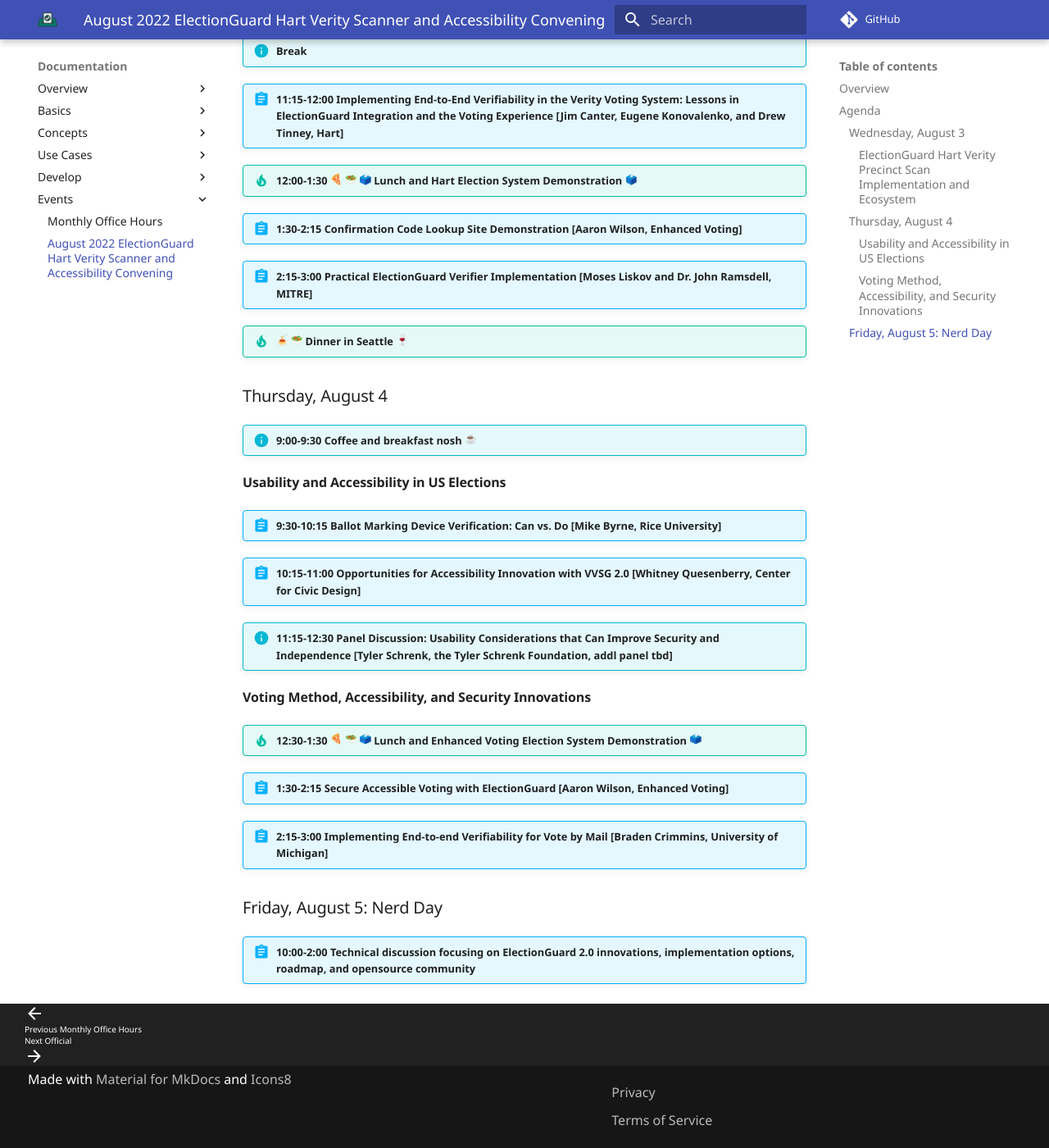
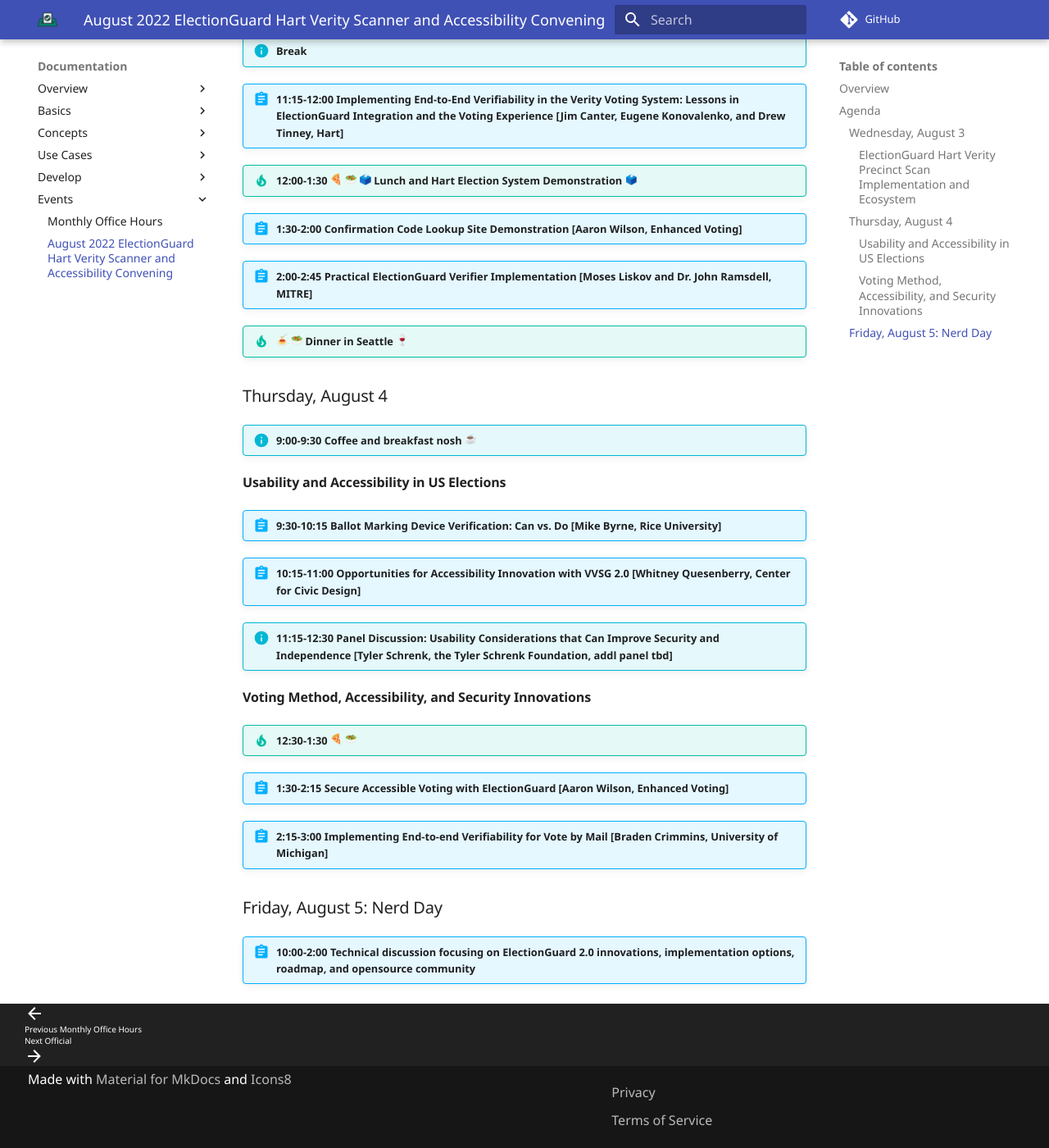
Before and after one commit to Election-Tech-Initiative/electionguard, an MkDocs documentation site: the page built from docs/events/eg_usability_aug_2022.md, in a window 1280 px wide and 1400 px high, scrolled down 774 px. Shown: the whole window at 82% size. Built offline with MkDocs 1.6.1 and Material for MkDocs 9.7.7, drawn with Linux system fonts in a browser that asks for light colours; emoji names are drawn with the system emoji font; some web fonts are replaced; comment, search, counter and statistics services are not loaded.

Commit message:
event tweaks

```diff
--- a/docs/events/eg_usability_aug_2022.md
+++ b/docs/events/eg_usability_aug_2022.md
@@ -19,8 +19,8 @@
 !!! abstract "11:15-12:00 Implementing End-to-End Verifiability in the Verity Voting System: Lessons in ElectionGuard Integration and the Voting Experience [Jim Canter, Eugene Konovalenko, and Drew Tinney, Hart]"
 !!! tip "12:00-1:30 :pizza: :salad: :ballot_box: Lunch and Hart Election System Demonstration :ballot_box:"
 
-!!! abstract "1:30-2:15 Confirmation Code Lookup Site Demonstration [Aaron Wilson, Enhanced Voting]"
-!!! abstract "2:15-3:00 Practical ElectionGuard Verifier Implementation [Moses Liskov and Dr. John Ramsdell, MITRE]"
+!!! abstract "1:30-2:00 Confirmation Code Lookup Site Demonstration [Aaron Wilson, Enhanced Voting]"
+!!! abstract "2:00-2:45 Practical ElectionGuard Verifier Implementation [Moses Liskov and Dr. John Ramsdell, MITRE]"
 
 !!! tip ":spaghetti: :salad: Dinner in Seattle :wine_glass:"
 
@@ -35,7 +35,7 @@
 
 #### Voting Method, Accessibility, and Security Innovations
 
-!!! tip "12:30-1:30 :pizza: :salad: :ballot_box: Lunch and Enhanced Voting Election System Demonstration :ballot_box:"
+!!! tip "12:30-1:30 :pizza: :salad:"
 !!! abstract "1:30-2:15 Secure Accessible Voting with ElectionGuard [Aaron Wilson, Enhanced Voting]"
 !!! abstract "2:15-3:00 Implementing End-to-end Verifiability for Vote by Mail [Braden Crimmins, University of Michigan]"
 
```
